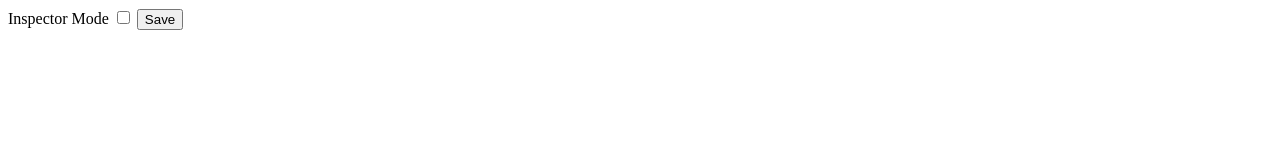
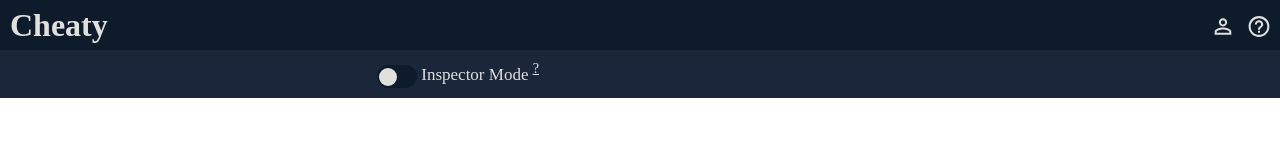
Before and after one commit to NicolasRenault/cheaty-webextension, a browser extension: page options/cheaty_options.html in a window 1280 px wide. Drawn offline with Linux system fonts and the light colour scheme.

Commit message:
Add CSS for option page

```diff
--- a/options/cheaty_options.css
+++ b/options/cheaty_options.css
@@ -1 +1,152 @@
 @import url("../global.css");
+
+html,
+body {
+	margin: 0;
+}
+
+.visible {
+	display: block !important;
+}
+
+#cheaty_option_container {
+	background-color: rgb(var(--cheaty-primary-color));
+	color: rgb(var(--cheaty-text-color));
+}
+#cheaty_option_container a,
+#cheaty_option_container button {
+	color: rgb(var(--cheaty-text-color));
+	text-decoration: none;
+}
+#cheaty_option_container button {
+	border: none;
+	cursor: pointer;
+}
+#cheaty_option_container header {
+	background-color: rgb(var(--cheaty-termary-color));
+	padding: 5px;
+	display: -webkit-box;
+	display: -ms-flexbox;
+	display: flex;
+	-webkit-box-align: center;
+	-ms-flex-align: center;
+	align-items: center;
+	height: 40px;
+}
+#cheaty_option_container header #cheaty_header_links {
+	position: absolute;
+	right: 5px;
+	top: 14px;
+}
+#cheaty_option_container header #cheaty_header_links button {
+	padding: 0;
+}
+#cheaty_option_container header #cheaty_header_links svg {
+	display: -webkit-inline-box;
+	display: -ms-inline-flexbox;
+	display: inline-flex;
+	height: 25px;
+}
+#cheaty_option_container h1 {
+	margin: 0 0 0 5px;
+}
+
+#cheaty_main {
+	padding: 10px;
+	display: -webkit-box;
+	display: -ms-flexbox;
+	display: flex;
+	-webkit-box-pack: center;
+	-ms-flex-pack: center;
+	justify-content: center;
+	-webkit-box-align: center;
+	-ms-flex-align: center;
+	align-items: center;
+	width: 70%;
+	font-size: 17px;
+}
+#cheaty_main sup a {
+	-webkit-text-decoration: underline rgb(var(--cheaty-text-color));
+	text-decoration: underline rgb(var(--cheaty-text-color));
+	text-underline-offset: 1px;
+}
+
+#cheaty_error {
+	background-color: red;
+	display: none;
+	z-index: 3;
+	padding: 5px;
+}
+#cheaty_error h4 {
+	margin: 0;
+}
+#cheaty_error a {
+	text-decoration: underline;
+}
+#cheaty_error span pre {
+	font-size: 12px;
+}
+
+/**
+ * Switch from https://www.w3schools.com/howto/howto_css_switch.asp
+ */
+
+/* The switch - the box around the slider */
+.switch {
+	position: relative;
+	display: inline-block;
+	width: 40px;
+	height: 23px;
+}
+
+/* Hide default HTML checkbox */
+.switch input {
+	opacity: 0;
+	width: 0;
+	height: 0;
+}
+
+/* The slider */
+.slider {
+	position: absolute;
+	cursor: pointer;
+	top: 0;
+	left: 0;
+	right: 0;
+	bottom: 0;
+	background-color: rgb(var(--cheaty-termary-color));
+	-webkit-transition: 0.4s;
+	-o-transition: 0.4s;
+	transition: 0.4s;
+	border-radius: 34px;
+}
+.slider:before {
+	position: absolute;
+	content: "";
+	height: 18px;
+	width: 18px;
+	left: 2px;
+	bottom: 2px;
+	background-color: rgb(var(--cheaty-text-color));
+	-webkit-transition: 0.4s;
+	-o-transition: 0.4s;
+	transition: 0.4s;
+	border-radius: 50%;
+}
+
+input:checked + .slider {
+	background-color: #98f798a6;
+}
+
+input:checked + .slider:before {
+	-webkit-transform: translateX(18px);
+	-ms-transform: translateX(18px);
+	transform: translateX(18px);
+}
+
+/*
+* Prefixed by https://autoprefixer.github.io
+* PostCSS: v8.4.14,
+* Autoprefixer: v10.4.7
+* Browsers: last 4 version
+*/
--- a/options/cheaty_options.html
+++ b/options/cheaty_options.html
@@ -1,5 +1,4 @@
 <!DOCTYPE html>
-
 <html>
 	<head>
 		<meta charset="utf-8" />
@@ -8,12 +7,89 @@
 	</head>
 
 	<body>
-		<form>
-			<label>Inspector Mode</label>
-			<input type="checkbox" id="inspector-mode" />
-			<button type="submit">Save</button>
-		</form>
-		<script src="cheaty_options.js"></script>
-		<span id="msg"></span>
+		<div id="cheaty_option_container">
+			<header>
+				<h1>
+					<a
+						title="Cheaty"
+						href="https://cheaty.nicolasrenault.com"
+						target="_blank"
+					>
+						Cheaty
+					</a>
+				</h1>
+				<div id="cheaty_header_links">
+					<a
+						title="Author"
+						href="https://nicolasrenault.com"
+						target="_blank"
+					>
+						<svg
+							xmlns="http://www.w3.org/2000/svg"
+							width="32"
+							height="32"
+							viewBox="0 0 24 24"
+						>
+							<path
+								fill="currentColor"
+								d="M12 5.9a2.1 2.1 0 1 1 0 4.2a2.1 2.1 0 0 1 0-4.2m0 9c2.97 0 6.1 1.46 6.1 2.1v1.1H5.9V17c0-.64 3.13-2.1 6.1-2.1M12 4C9.79 4 8 5.79 8 8s1.79 4 4 4s4-1.79 4-4s-1.79-4-4-4zm0 9c-2.67 0-8 1.34-8 4v3h16v-3c0-2.66-5.33-4-8-4z"
+							/>
+						</svg>
+					</a>
+					<a
+						title="About"
+						href="https://cheaty.nicolasrenault.com"
+						target="_blank"
+					>
+						<svg
+							xmlns="http://www.w3.org/2000/svg"
+							width="32"
+							height="32"
+							viewBox="0 0 24 24"
+						>
+							<path
+								fill="currentColor"
+								d="M11 18h2v-2h-2v2zm1-16C6.48 2 2 6.48 2 12s4.48 10 10 10s10-4.48 10-10S17.52 2 12 2zm0 18c-4.41 0-8-3.59-8-8s3.59-8 8-8s8 3.59 8 8s-3.59 8-8 8zm0-14c-2.21 0-4 1.79-4 4h2c0-1.1.9-2 2-2s2 .9 2 2c0 2-3 1.75-3 5h2c0-2.25 3-2.5 3-5c0-2.21-1.79-4-4-4z"
+							/>
+						</svg>
+					</a>
+				</div>
+			</header>
+			<section id="cheaty_main">
+				<form>
+					<label for="inspector-mode">
+						<div class="switch">
+							<input type="checkbox" id="inspector-mode" />
+							<span class="slider"></span>
+						</div>
+						Inspector Mode
+						<sup>
+							<a
+								href="https://cheaty.nicolasrenault.com/#inspector-mode"
+								target="_blank"
+								>?</a
+							>
+						</sup>
+					</label>
+				</form>
+			</section>
+			<div id="cheaty_error">
+				<h4>
+					If this section appear, that's mean an error occure. Please
+					feel free to
+					<a
+						href="https://github.com/NicolasRenault/cheaty-webextention/issues/new"
+						target="_blank"
+						>open an issue here</a
+					>
+					or
+					<a href="https://nicolasrenault.com" target="_blank"
+						>contact us here</a
+					>.
+					<p>Error:</p>
+				</h4>
+				<span id="logs"></span>
+			</div>
+		</div>
 	</body>
 </html>
--- a/options/cheaty_options.js
+++ b/options/cheaty_options.js
@@ -6,22 +6,23 @@
 function saveOptions(e) {
 	e.preventDefault();
 
+	try {
 		chrome.storage.sync.set({
 			inspectorMode: document.querySelector("#inspector-mode").checked,
 		});
+	} catch (error) {
+		logError(error);
+	}
 }
 
 /**
  * Get data from storage sync and set it in the form
  */
 function restoreOptions() {
+	try {
 		function setCurrentChoice(result) {
 			document.querySelector("#inspector-mode").checked =
 				result.inspectorMode || false;
-	}
-
-	function onError(error) {
-		document.querySelector("#msg").innerHTML += `Error: ${error}`;
 		}
 
 		// chrome.storage.sync.get("inspectorMode").then(setCurrentChoice, onError); //? This is not working in Firefox
@@ -31,7 +32,30 @@
 				setCurrentChoice(items);
 			}
 		});
+	} catch (error) {
+		logError(error);
+	}
+}
+
+/**
+ * Display the error message
+ *
+ * @param {string|Error} message
+ */
+function logError(message) {
+	console.error(message);
+
+	let cheaty_error = document.getElementById("cheaty_error");
+	cheaty_error.classList.add("visible");
+
+	let logs = document.getElementById("logs");
+	let error = document.createElement("pre");
+	error.innerHTML = message;
+
+	logs.appendChild(error);
 }
 
 document.addEventListener("DOMContentLoaded", restoreOptions);
-document.querySelector("form").addEventListener("submit", saveOptions);
+document
+	.getElementById("inspector-mode")
+	.addEventListener("change", saveOptions);
```
Lines whose indentation alone changed are shown as unchanged.
